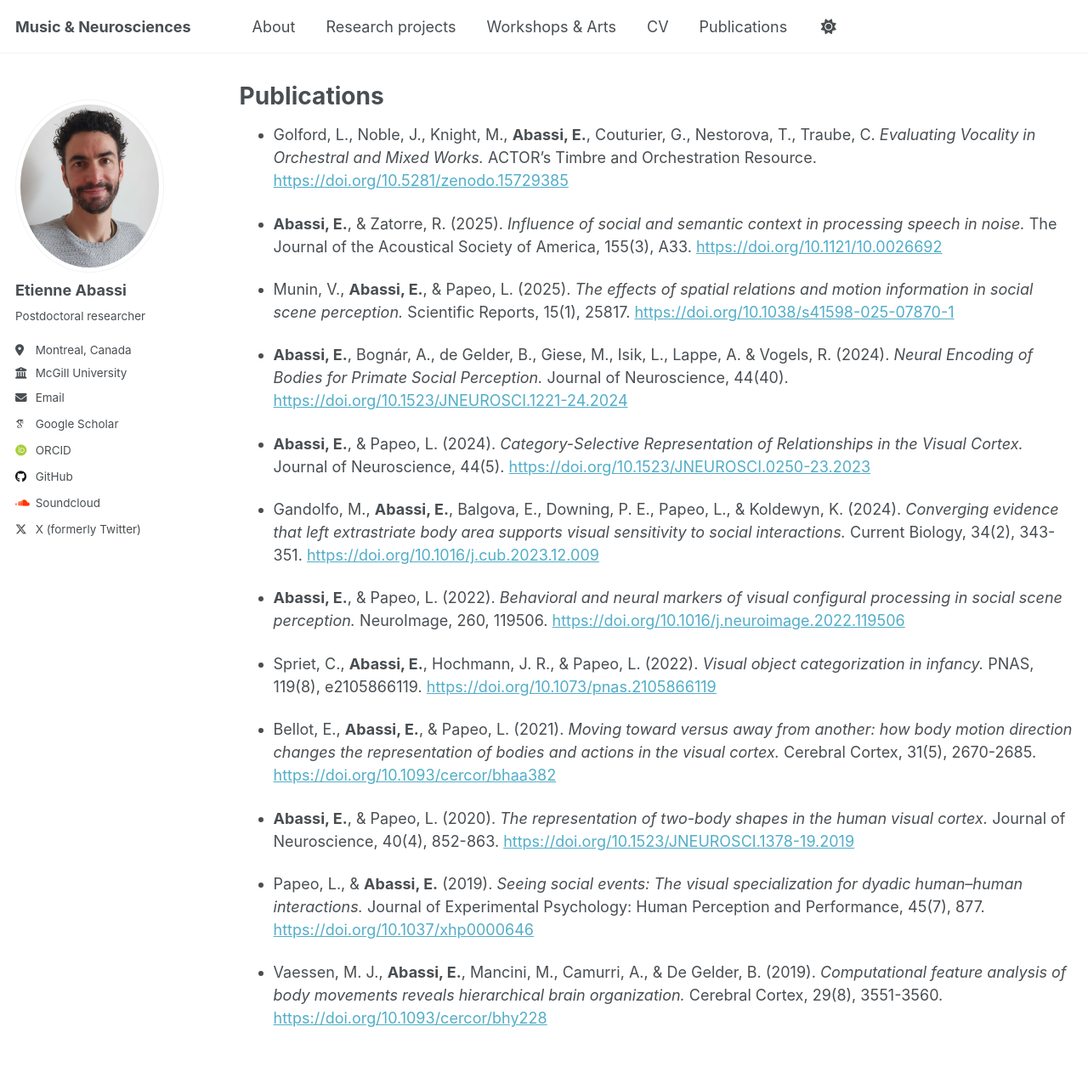
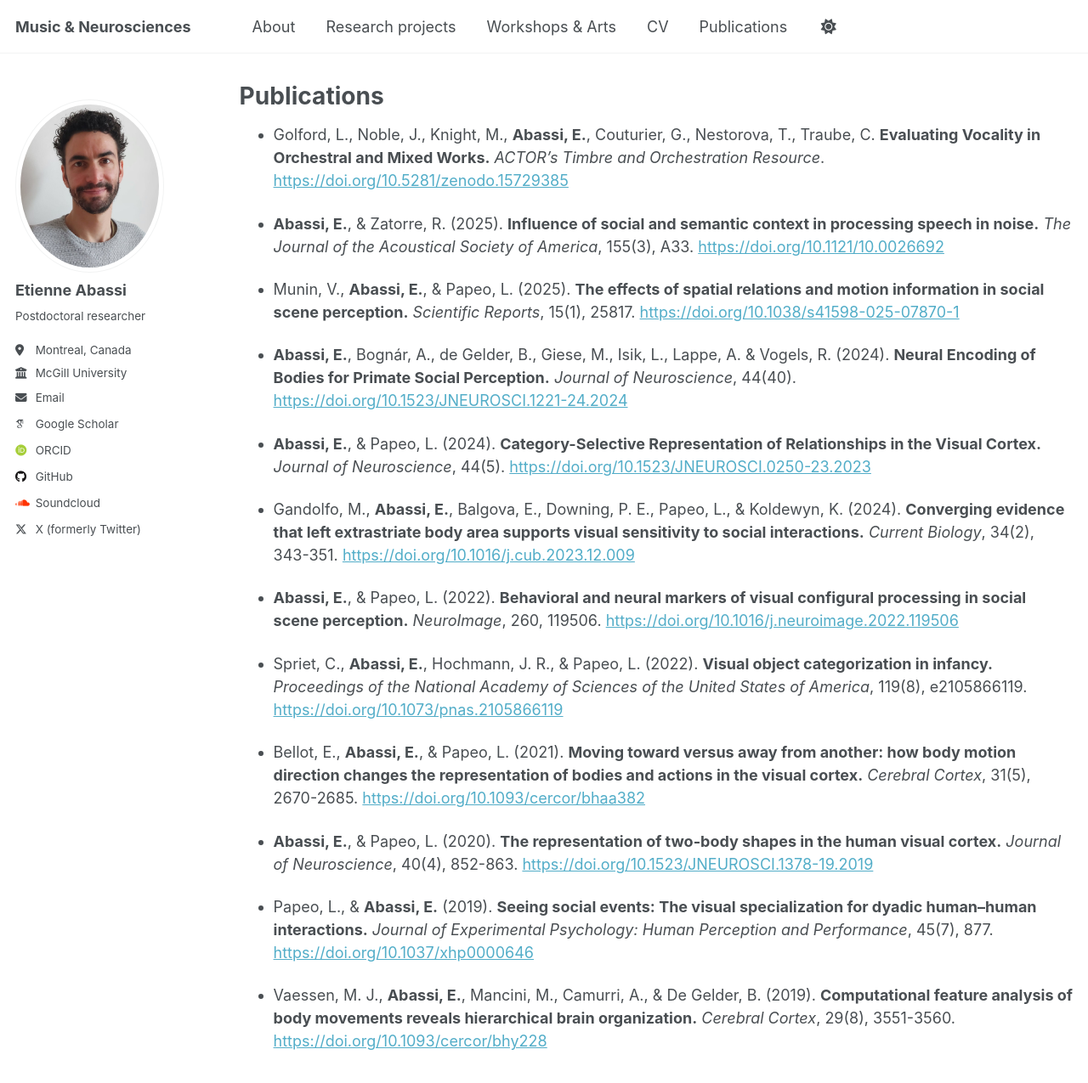
Before and after one commit to etienneabassi/etienneabassi.github.io, a Jekyll site: the page built from _pages/publications.md, in a window 1280 px wide and 1400 px high. Shown: the top 1275 px of the window at 85% size. Built offline with Jekyll 4.4.1, drawn with Linux system fonts in a browser that asks for light colours; some web fonts are replaced.

Commit message:
Update publications.md

```diff
--- a/_pages/publications.md
+++ b/_pages/publications.md
@@ -5,26 +5,26 @@ permalink: /publications/
 author_profile: true
 ---
 
-- Golford, L., Noble, J., Knight, M., **Abassi, E.**, Couturier, G., Nestorova, T., Traube, C. *Evaluating Vocality in Orchestral and Mixed Works.* ACTOR's Timbre and Orchestration Resource. [https://doi.org/10.5281/zenodo.15729385](https://doi.org/10.5281/zenodo.15729385)
+- Golford, L., Noble, J., Knight, M., **Abassi, E.**, Couturier, G., Nestorova, T., Traube, C. **Evaluating Vocality in Orchestral and Mixed Works.** *ACTOR's Timbre and Orchestration Resource*. [https://doi.org/10.5281/zenodo.15729385](https://doi.org/10.5281/zenodo.15729385)
 
-- **Abassi, E.**, & Zatorre, R. (2025). *Influence of social and semantic context in processing speech in noise.* The Journal of the Acoustical Society of America, 155(3), A33. [https://doi.org/10.1121/10.0026692](https://doi.org/10.1121/10.0026692)
+- **Abassi, E.**, & Zatorre, R. (2025). **Influence of social and semantic context in processing speech in noise.** *The Journal of the Acoustical Society of America*, 155(3), A33. [https://doi.org/10.1121/10.0026692](https://doi.org/10.1121/10.0026692)
 
-- Munin, V., **Abassi, E.**, & Papeo, L. (2025). *The effects of spatial relations and motion information in social scene perception.* Scientific Reports, 15(1), 25817. [https://doi.org/10.1038/s41598-025-07870-1](https://doi.org/10.1038/s41598-025-07870-1)
+- Munin, V., **Abassi, E.**, & Papeo, L. (2025). **The effects of spatial relations and motion information in social scene perception.** *Scientific Reports*, 15(1), 25817. [https://doi.org/10.1038/s41598-025-07870-1](https://doi.org/10.1038/s41598-025-07870-1)
 
-- **Abassi, E.**, Bognár, A., de Gelder, B., Giese, M., Isik, L., Lappe, A. & Vogels, R. (2024). *Neural Encoding of Bodies for Primate Social Perception.* Journal of Neuroscience, 44(40). [https://doi.org/10.1523/JNEUROSCI.1221-24.2024](https://doi.org/10.1523/JNEUROSCI.1221-24.2024)
+- **Abassi, E.**, Bognár, A., de Gelder, B., Giese, M., Isik, L., Lappe, A. & Vogels, R. (2024). **Neural Encoding of Bodies for Primate Social Perception.** *Journal of Neuroscience*, 44(40). [https://doi.org/10.1523/JNEUROSCI.1221-24.2024](https://doi.org/10.1523/JNEUROSCI.1221-24.2024)
 
-- **Abassi, E.**, & Papeo, L. (2024). *Category-Selective Representation of Relationships in the Visual Cortex.* Journal of Neuroscience, 44(5). [https://doi.org/10.1523/JNEUROSCI.0250-23.2023](https://doi.org/10.1523/JNEUROSCI.0250-23.2023)
+- **Abassi, E.**, & Papeo, L. (2024). **Category-Selective Representation of Relationships in the Visual Cortex.** *Journal of Neuroscience*, 44(5). [https://doi.org/10.1523/JNEUROSCI.0250-23.2023](https://doi.org/10.1523/JNEUROSCI.0250-23.2023)
 
-- Gandolfo, M., **Abassi, E.**, Balgova, E., Downing, P. E., Papeo, L., & Koldewyn, K. (2024). *Converging evidence that left extrastriate body area supports visual sensitivity to social interactions.* Current Biology, 34(2), 343-351. [https://doi.org/10.1016/j.cub.2023.12.009](https://doi.org/10.1016/j.cub.2023.12.009)
+- Gandolfo, M., **Abassi, E.**, Balgova, E., Downing, P. E., Papeo, L., & Koldewyn, K. (2024). **Converging evidence that left extrastriate body area supports visual sensitivity to social interactions.** *Current Biology*, 34(2), 343-351. [https://doi.org/10.1016/j.cub.2023.12.009](https://doi.org/10.1016/j.cub.2023.12.009)
 
-- **Abassi, E.**, & Papeo, L. (2022). *Behavioral and neural markers of visual configural processing in social scene perception.* NeuroImage, 260, 119506. [https://doi.org/10.1016/j.neuroimage.2022.119506](https://doi.org/10.1016/j.neuroimage.2022.119506)
+- **Abassi, E.**, & Papeo, L. (2022). **Behavioral and neural markers of visual configural processing in social scene perception.** *NeuroImage*, 260, 119506. [https://doi.org/10.1016/j.neuroimage.2022.119506](https://doi.org/10.1016/j.neuroimage.2022.119506)
 
-- Spriet, C., **Abassi, E.**, Hochmann, J. R., & Papeo, L. (2022). *Visual object categorization in infancy.* PNAS, 119(8), e2105866119. [https://doi.org/10.1073/pnas.2105866119](https://doi.org/10.1073/pnas.2105866119)
+- Spriet, C., **Abassi, E.**, Hochmann, J. R., & Papeo, L. (2022). **Visual object categorization in infancy.** *Proceedings of the National Academy of Sciences of the United States of America*, 119(8), e2105866119. [https://doi.org/10.1073/pnas.2105866119](https://doi.org/10.1073/pnas.2105866119)
 
-- Bellot, E., **Abassi, E.**, & Papeo, L. (2021). *Moving toward versus away from another: how body motion direction changes the representation of bodies and actions in the visual cortex.* Cerebral Cortex, 31(5), 2670-2685. [https://doi.org/10.1093/cercor/bhaa382](https://doi.org/10.1093/cercor/bhaa382)
+- Bellot, E., **Abassi, E.**, & Papeo, L. (2021). **Moving toward versus away from another: how body motion direction changes the representation of bodies and actions in the visual cortex.** *Cerebral Cortex*, 31(5), 2670-2685. [https://doi.org/10.1093/cercor/bhaa382](https://doi.org/10.1093/cercor/bhaa382)
 
-- **Abassi, E.**, & Papeo, L. (2020). *The representation of two-body shapes in the human visual cortex.* Journal of Neuroscience, 40(4), 852-863. [https://doi.org/10.1523/JNEUROSCI.1378-19.2019](https://doi.org/10.1523/JNEUROSCI.1378-19.2019)
+- **Abassi, E.**, & Papeo, L. (2020). **The representation of two-body shapes in the human visual cortex.** *Journal of Neuroscience*, 40(4), 852-863. [https://doi.org/10.1523/JNEUROSCI.1378-19.2019](https://doi.org/10.1523/JNEUROSCI.1378-19.2019)
 
-- Papeo, L., & **Abassi, E.** (2019). *Seeing social events: The visual specialization for dyadic human–human interactions.* Journal of Experimental Psychology: Human Perception and Performance, 45(7), 877. [https://doi.org/10.1037/xhp0000646](https://doi.org/10.1037/xhp0000646)
+- Papeo, L., & **Abassi, E.** (2019). **Seeing social events: The visual specialization for dyadic human–human interactions.** *Journal of Experimental Psychology: Human Perception and Performance*, 45(7), 877. [https://doi.org/10.1037/xhp0000646](https://doi.org/10.1037/xhp0000646)
 
-- Vaessen, M. J., **Abassi, E.**, Mancini, M., Camurri, A., & De Gelder, B. (2019). *Computational feature analysis of body movements reveals hierarchical brain organization.* Cerebral Cortex, 29(8), 3551-3560. [https://doi.org/10.1093/cercor/bhy228](https://doi.org/10.1093/cercor/bhy228)
+- Vaessen, M. J., **Abassi, E.**, Mancini, M., Camurri, A., & De Gelder, B. (2019). **Computational feature analysis of body movements reveals hierarchical brain organization.** *Cerebral Cortex*, 29(8), 3551-3560. [https://doi.org/10.1093/cercor/bhy228](https://doi.org/10.1093/cercor/bhy228)
```
